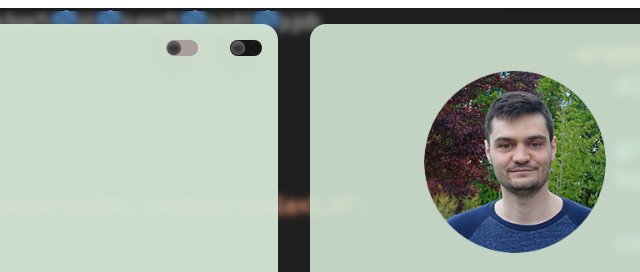
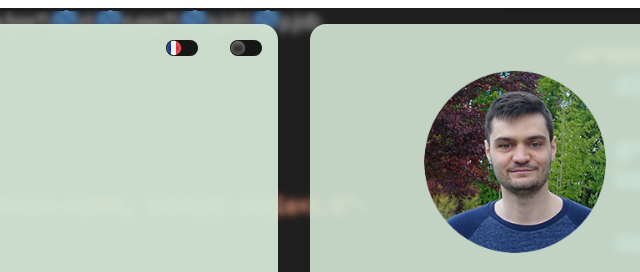
Before and after one commit to ClementVaugoyeau/cv-ligne, a website: page index.html in a window 1280 px wide. Shown: the top 272 px of the page, 536-1176 px from the left. Drawn offline with nearby package versions, Linux system fonts and the light colour scheme.

Commit message:
update button

```diff
--- a/style.css
+++ b/style.css
@@ -166,7 +166,8 @@ box-shadow: inset 0px 8px 60px rgba(0, 0, 0, 0.1),
 {
     background: rgb(214, 214, 214);
     left: 1rem;
-    transition: 0.5s;
+
+
 }
 
 #toggleLanguages
@@ -178,7 +179,7 @@ width: 2rem;
 height: 1em;
 margin: 1rem;
 border-radius: 1rem;
-background: rgb(238, 222, 222);
+background: #222;
 transition: 0.5s;
 box-shadow: inset 0px 8px 60px rgba(0, 0, 0, 0.1),
             inset 0px 8px 60px rgba(0, 0, 0, 0.1),
@@ -190,7 +191,8 @@ box-shadow: inset 0px 8px 60px rgba(0, 0, 0, 0.1),
     position: absolute;
     width: 1rem;
     height: 1em;
-    background: linear-gradient(to bottom, #444, #222);
+    background: rgb(0,35,149);
+    background: linear-gradient(90deg, rgba(0,35,149,1) 0%, rgba(0,35,149,1) 32%, rgba(255,255,255,1) 32%, rgba(255,255,255,1) 66%, rgba(230,40,55,1) 66%, rgba(230,40,55,1) 100%);
     border-radius: 50%;
     transform: scale(0.9);
     box-shadow: 0 8px 40px rgba(0, 0, 0, 0.1),
```
